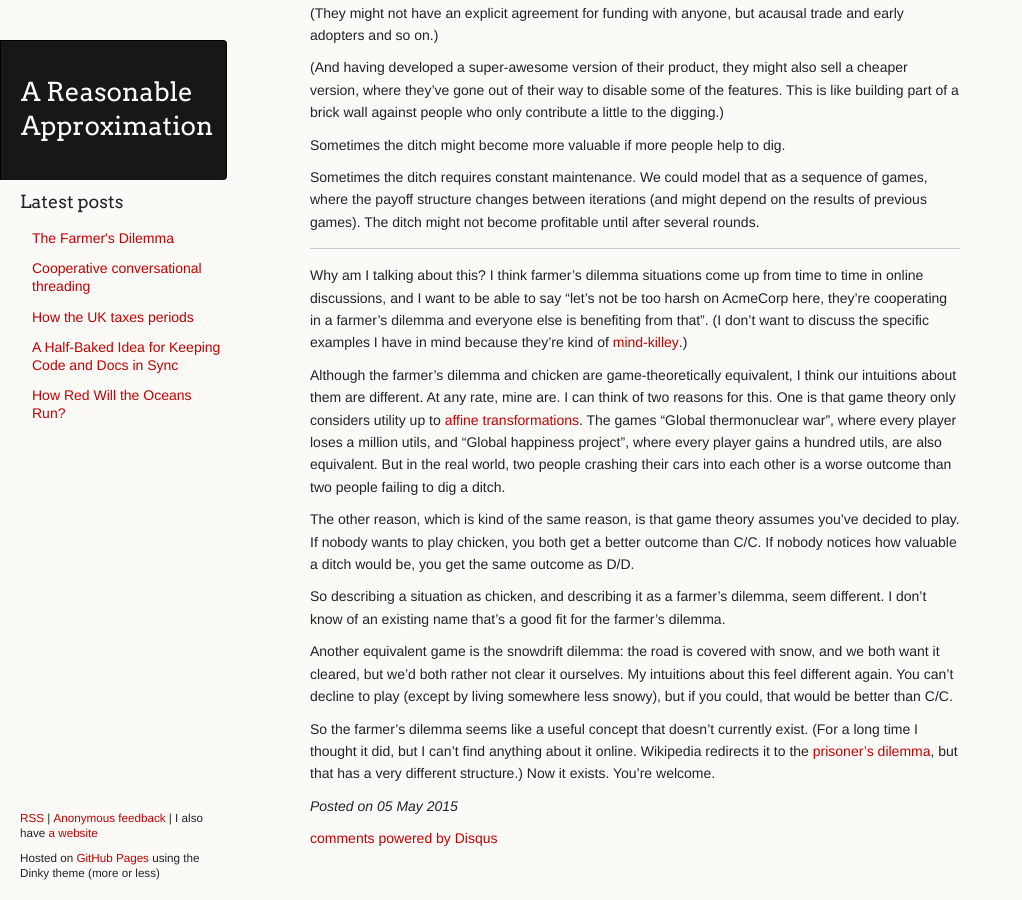
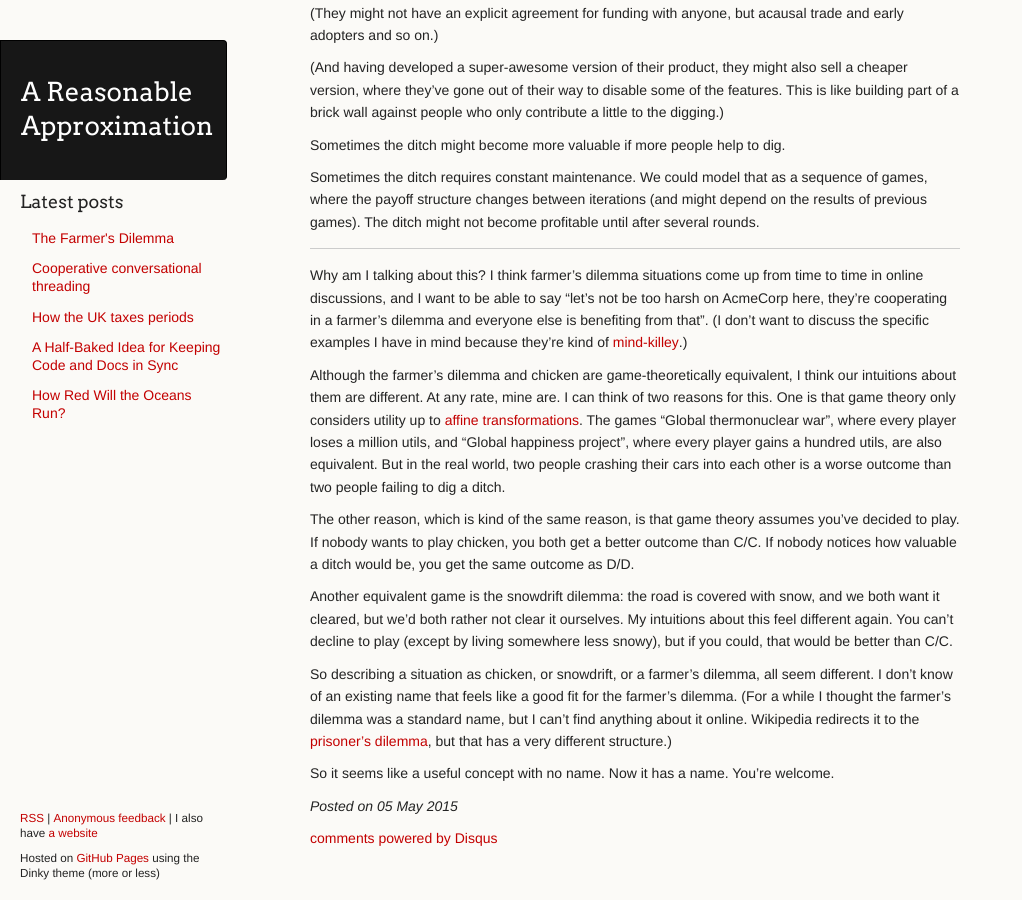
Before and after one commit to ChickenProp/chickenprop.github.com, a Jekyll site: the page built from _posts/2015-05-05-farmers-dilemma.md, in a window 1280 px wide and 900 px high, scrolled down 1624 px. Shown: the whole window, without its empty margins (0-1022 px from the left). Built offline with Jekyll 4.4.1, drawn with Linux system fonts in a browser that asks for light colours; nearby versions of some CDN libraries; Markdown is read by kramdown in place of the engine named in the settings; comment, search, counter and statistics services are not loaded.

Commit message:
Editing.

```diff
--- a/_posts/2015-05-05-farmers-dilemma.md
+++ b/_posts/2015-05-05-farmers-dilemma.md
@@ -64,8 +64,8 @@ Although the farmer's dilemma and chicken are game-theoretically equivalent, I t
 
 The other reason, which is kind of the same reason, is that game theory assumes you've decided to play. If nobody wants to play chicken, you both get a better outcome than C/C. If nobody notices how valuable a ditch would be, you get the same outcome as D/D.
 
-So describing a situation as chicken, and describing it as a farmer's dilemma, seem different. I don't know of an existing name that's a good fit for the farmer's dilemma.
-
 Another equivalent game is the snowdrift dilemma: the road is covered with snow, and we both want it cleared, but we'd both rather not clear it ourselves. My intuitions about this feel different again. You can't decline to play (except by living somewhere less snowy), but if you could, that would be better than C/C.
 
-So the farmer's dilemma seems like a useful concept that doesn't currently exist. (For a long time I thought it did, but I can't find anything about it online. Wikipedia redirects it to the [prisoner's dilemma](https://en.wikipedia.org/wiki/Prisoner%27s_dilemma), but that has a very different structure.) Now it exists. You're welcome.
+So describing a situation as chicken, or snowdrift, or a farmer's dilemma, all seem different. I don't know of an existing name that feels like a good fit for the farmer's dilemma. (For a while I thought the farmer's dilemma was a standard name, but I can't find anything about it online. Wikipedia redirects it to the [prisoner's dilemma](https://en.wikipedia.org/wiki/Prisoner%27s_dilemma), but that has a very different structure.)
+
+So it seems like a useful concept with no name. Now it has a name. You're welcome.
```
